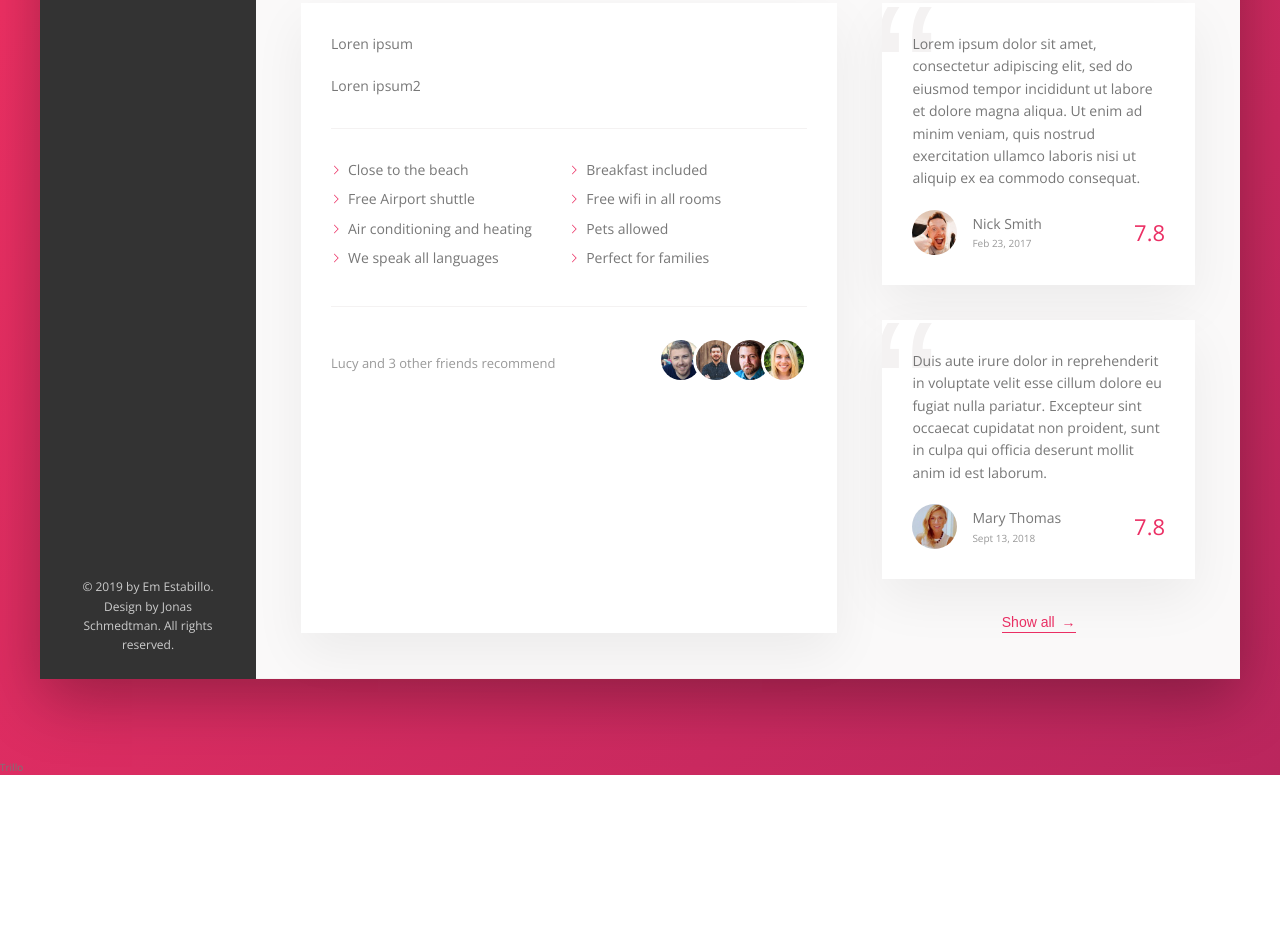
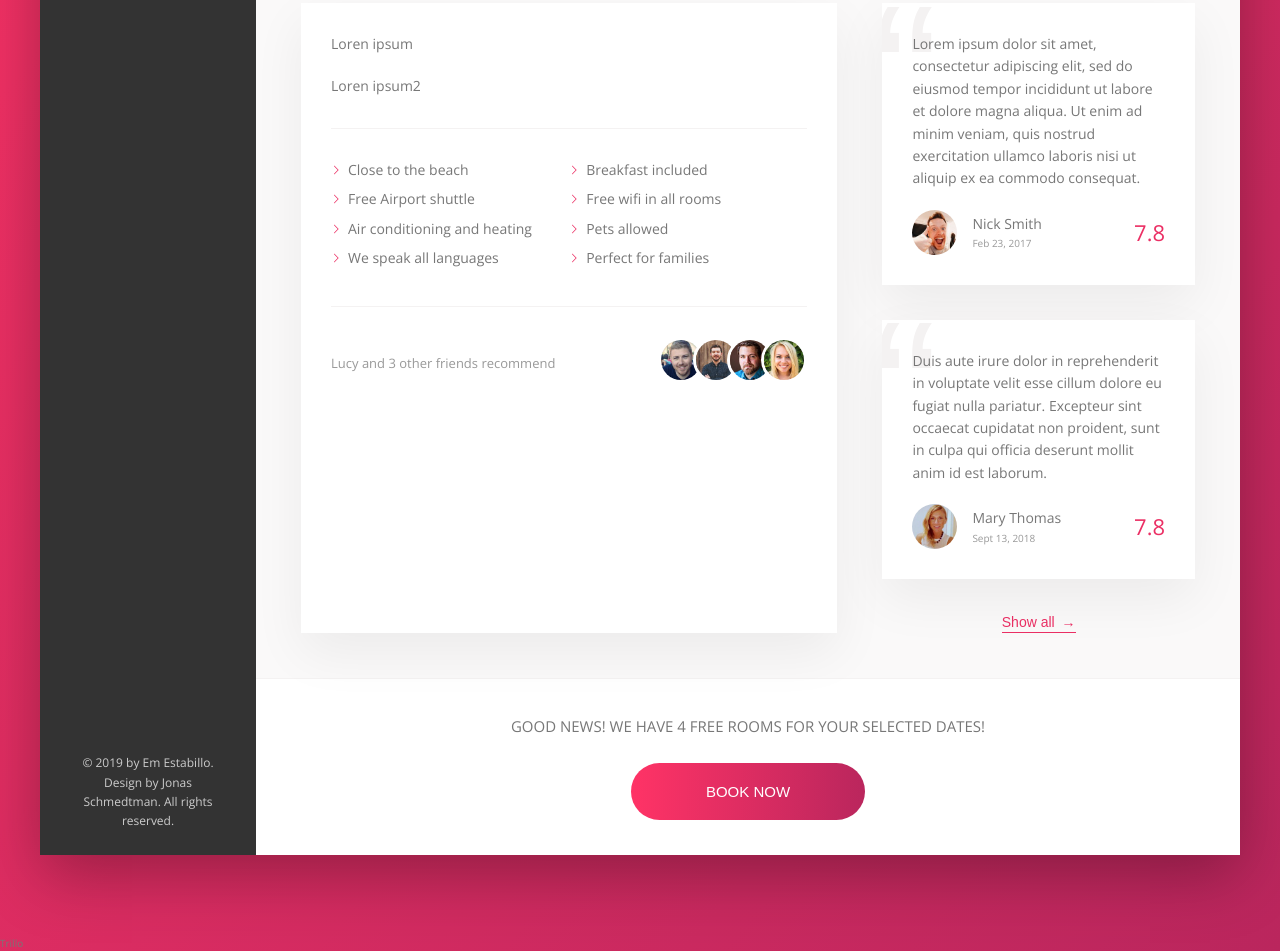
Before and after one commit to emestabillo/Trillo, a website: page index.html in a window 1280 px wide. Shown: the part 644-1595 px from the top of the page. Before the commit the page ends 1419 px from the top, so only its background shows below. Drawn offline with nearby package versions, Linux system fonts and the light colour scheme.

Commit message:
CTA section

```diff
--- a/index.html
+++ b/index.html
@@ -165,7 +165,8 @@
                 </div>
               </div>
             </div>
-              <figure class="user-reviews">
+
+            <div class="user-reviews">
               <figure class="review">
                 <blockquote class="review__text">
                   Lorem ipsum dolor sit amet, consectetur adipiscing elit, sed do eiusmod tempor incididunt ut labore et dolore magna aliqua. Ut enim ad minim veniam, quis nostrud exercitation ullamco laboris nisi ut aliquip ex ea commodo consequat.
@@ -195,9 +196,20 @@
               </figure>
 
               <button class="btn-inline">Show all <span>&rarr;</span></button>
-              </figure>
             </div>
 
+
+
+          </div>
+          <div class="cta">
+            <h2 class="cta__book-now">
+              Good news! We have 4 free rooms for your selected dates!
+            </h2>
+            <button class="btn">
+              <span class="btn__visible">Book now</span>
+              <span class="btn__invisible">Only 4 rooms left</span>
+            </button>
+          </div>
         </main>
       </div>
     </div>
--- a/sass/_components.scss
+++ b/sass/_components.scss
@@ -432,3 +432,66 @@
     z-index: 1;
   }
 }
+
+//CTA
+.cta {
+  padding: 3.5rem;
+  text-align: center;
+
+  &__book-now {
+    font-size: 1.5rem;
+    font-weight: 300;
+    text-transform: uppercase;
+    margin-bottom: 2.5rem;
+  }
+}
+
+.btn {
+  font-size: 1.5rem;
+  border: none;
+  font-weight: 300;
+  text-transform: uppercase;
+  border-radius: 100px;
+  background-image: linear-gradient(to right, var(--color-primary-light), var(--color-primary-dark));
+  color: #fff;
+  position: relative;
+  overflow: hidden;
+  cursor: pointer;
+
+  & > * {
+    display: inline-block;
+    height: 100%;
+    width: 100%;
+    transition: all .2s;
+  }
+
+  &__visible {
+    padding: 2rem 7.5rem;
+  }
+
+  &__invisible {
+    position: absolute;
+    padding: 2rem 0;
+    left: 0;
+    top: -100%;
+  }
+
+  &:hover {
+    background-image: linear-gradient(to left, var(--color-primary-light), var(--color-primary-dark));
+
+  }
+
+  &:hover &__visible {
+    transform: translateY(100%)
+
+    }
+
+  &:hover &__invisible {
+      top: 0;
+    }
+
+  &:focus {
+    outline: none;
+    animation: pulsate 1s infinite;
+  }
+}
```
Also changed, not shown: css/style.css. Lines whose indentation alone changed are shown as unchanged.
